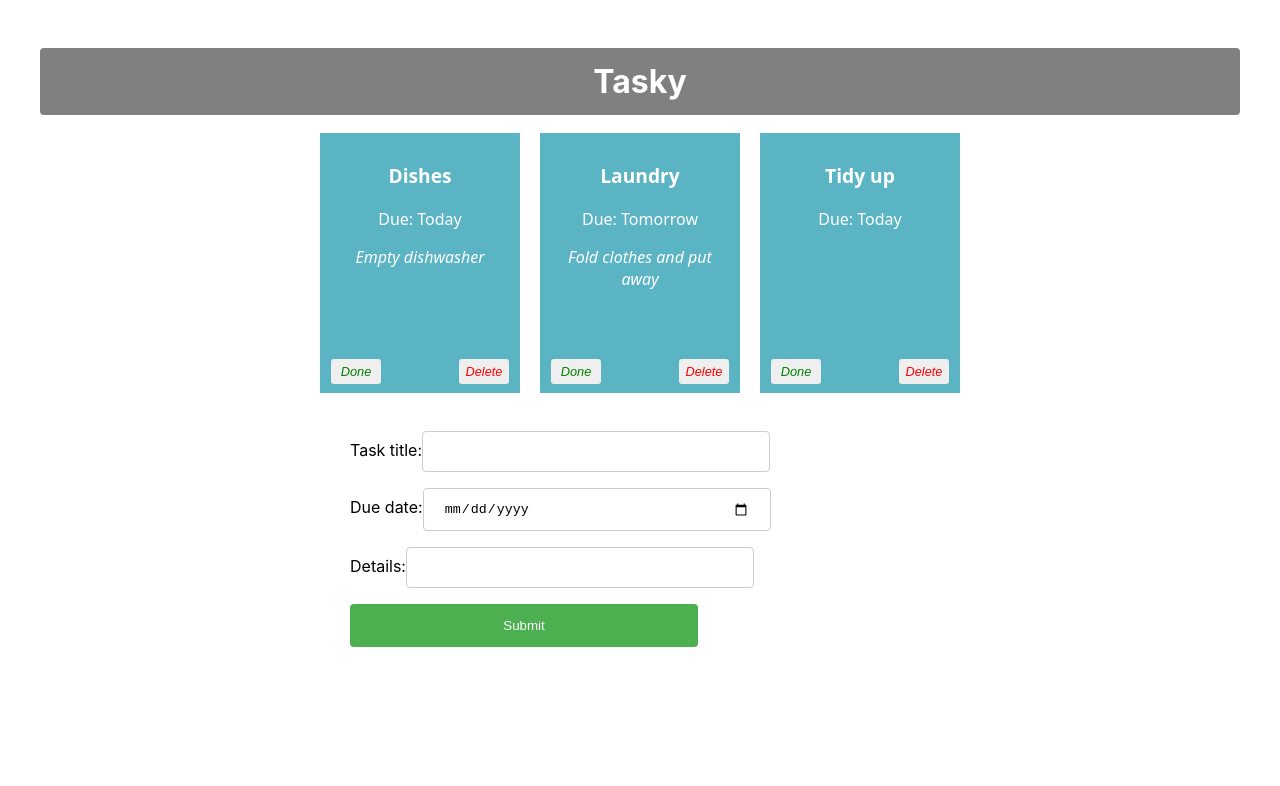
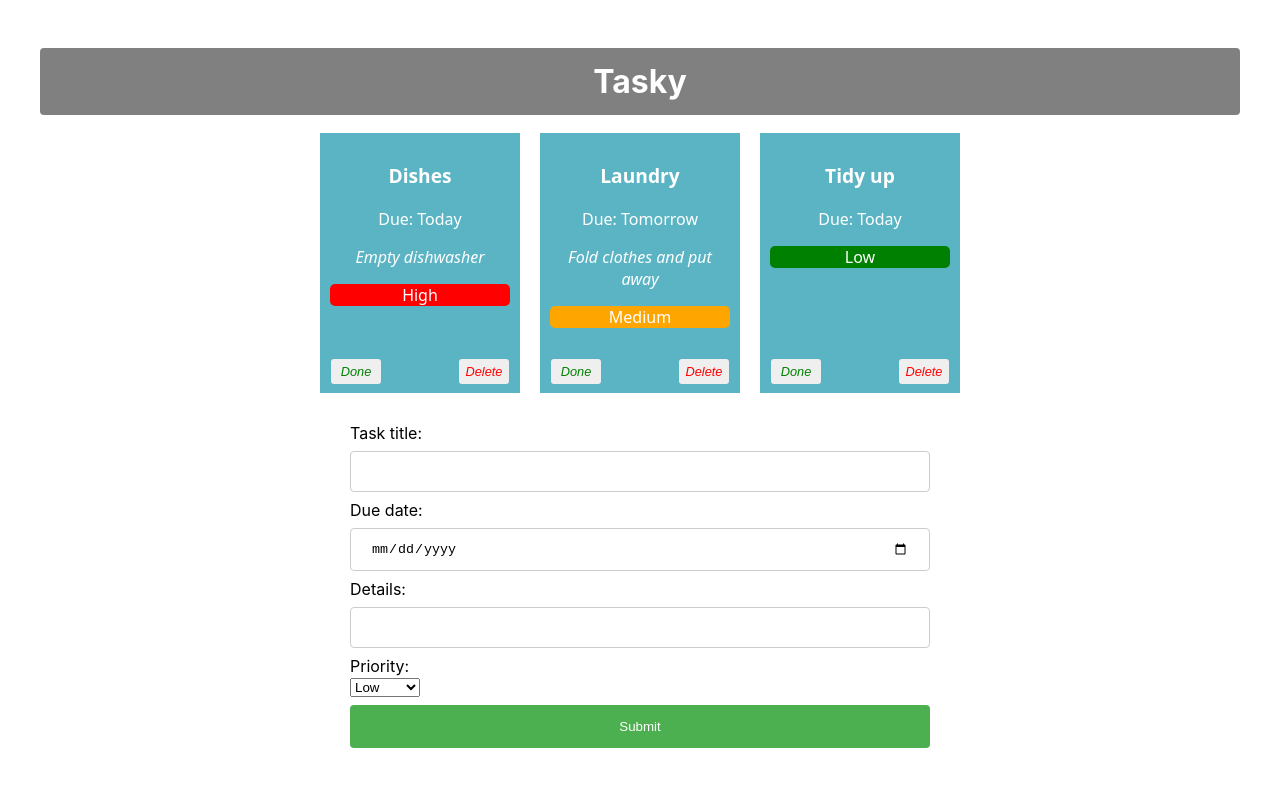
Before and after one commit to shanepower22/react-basics-labs, a React (Create React App) app in the folder tasky/: page / in a window 1280 px wide. Shown: the top 786 px of the page. Built offline with nearby package versions, Linux system fonts and the light colour scheme.

Commit message:
Tasky Lab 2 - Exercises done

```diff
--- a/tasky/src/App.css
+++ b/tasky/src/App.css
@@ -64,7 +64,7 @@ button {
 }
 
 input[type=text], input[type=date] {
-  width: 60%;
+  width: 100%;
   padding: 12px 20px;
   margin: 8px 0;
   display: inline-block;
@@ -74,7 +74,7 @@ input[type=text], input[type=date] {
 }
 
 input[type=submit] {
-  width: 60%;
+  width: 100%;
   background-color: #4CAF50;
   color: white;
   padding: 14px 20px;
@@ -93,3 +93,9 @@ form {
   width: 50%;
   margin: auto;
 }
+
+.priority {
+  border-radius: 5px;
+
+
+}
--- a/tasky/src/App.js
+++ b/tasky/src/App.js
@@ -7,9 +7,9 @@ import { v4 as uuidv4 } from 'uuid';
 function App() {
   const [ taskState, setTaskState ] = useState({
     tasks: [
-      { id: 1, title:"Dishes", description: "Empty dishwasher", deadline: "Today", done: false },
-      { id: 2, title: "Laundry", description: "Fold clothes and put away", deadline: "Tomorrow", done: false },
-      { id: 3, title: "Tidy up", deadline: "Today", done: false}
+      { id: 1, title:"Dishes", description: "Empty dishwasher", deadline: "Today", priority:"High", done: false },
+      { id: 2, title: "Laundry", description: "Fold clothes and put away", deadline: "Tomorrow", priority:"Medium", done: false },
+      { id: 3, title: "Tidy up", deadline: "Today", priority:"Low", done: false}
     ]
   });
   const doneHandler = (taskIndex) => {
@@ -26,7 +26,8 @@ function App() {
   const [ formState, setFormState ] = useState({
     title: "",
     description: "",
-    deadline: ""
+    deadline: "",
+    priority: ""
   });
   const formChangeHandler = (event) => {
     let form = {...formState};
@@ -40,6 +41,9 @@ function App() {
           break;
       case "deadline":
           form.deadline = event.target.value;
+          break;
+      case "priority":
+          form.priority = event.target.value;
           break;
       default:
           form = formState;
@@ -68,6 +72,7 @@ function App() {
           deadline={task.deadline}
           key={task.id}
           done={task.done}
+          priority={task.priority}
           markDone={() => doneHandler(index)}
           deleteTask = {() => deleteHandler(index)}
         />
--- a/tasky/src/components/Form.js
+++ b/tasky/src/components/Form.js
@@ -19,6 +19,18 @@ const AddTaskForm = (props) => {
         Details:
         <input type="text" name="description" onChange={(event) => props.change(event)} />
     </label>
+    <br />
+    <label>
+      Priority:
+      <br />
+      <select name="priority" requiredonChange={(event) => props.change(event)}>
+        <option value="Low" >Low</option >
+        <option value="Medium">Medium</option>
+        <option value="High">High</option>
+      </select>
+
+    </label>
+    <br />
         <input type="submit" value="Submit" />
         </form>
     </div>
--- a/tasky/src/components/Task.js
+++ b/tasky/src/components/Task.js
@@ -7,6 +7,7 @@ const Task = (props) => {
         <p className="title">{props.title}</p>
         <p>Due: {props.deadline}</p>
         <p className="description">{props.description}</p>
+        <p className="priority" style={{backgroundColor : props.priority === "Low" ? 'green' : props.priority === "Medium" ? 'orange' : 'red'}}>{props.priority}</p>
         <button onClick={props.markDone} className='doneButton'>Done</button>
         <button className='deleteButton' onClick={props.deleteTask}>Delete</button>
 
```
